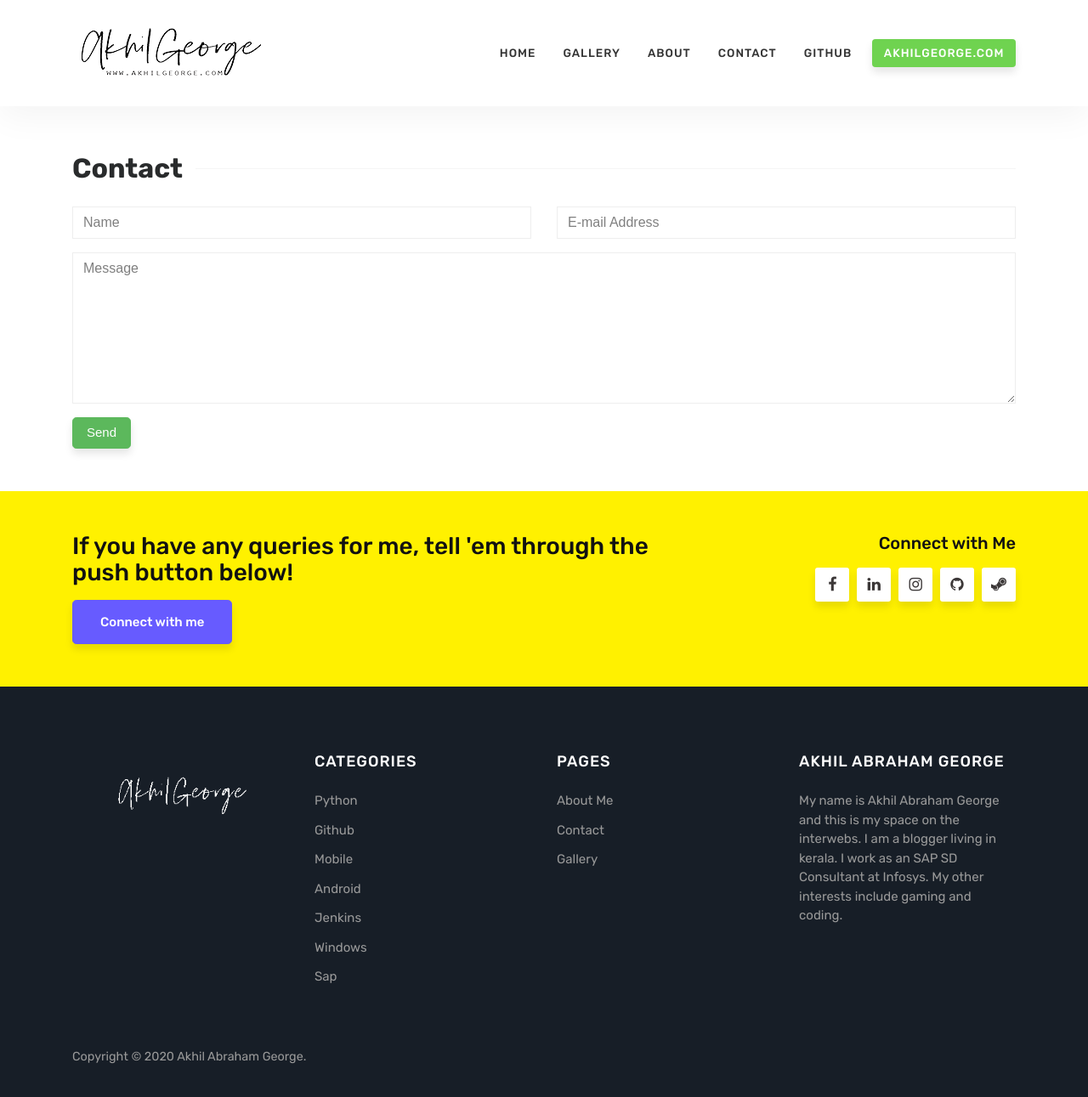
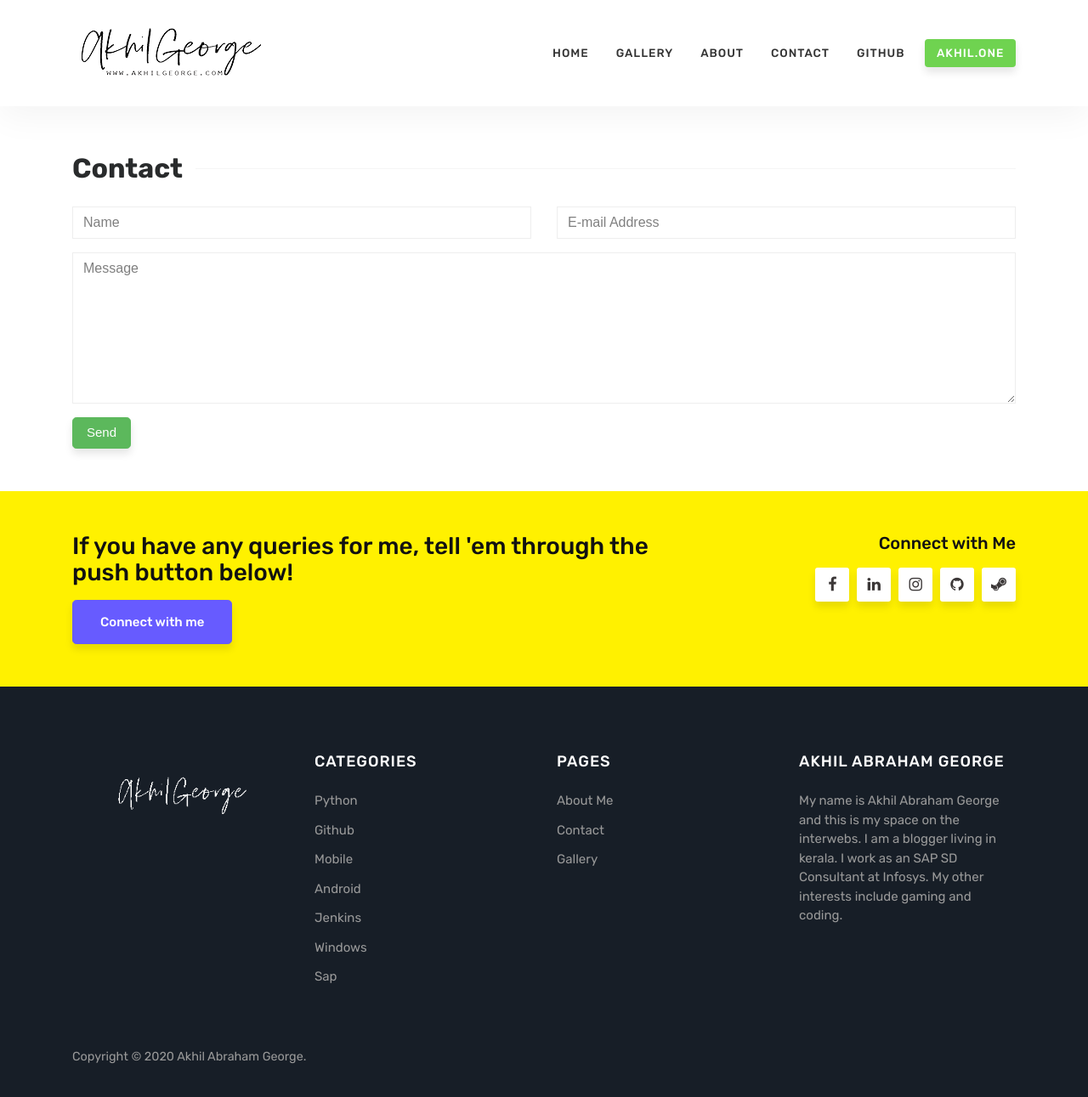
Before and after one commit to akhilgeo/akhilgeorge.com, a Jekyll site: the page built from contact.html, in a window 1280 px wide and 1300 px high. Shown: the top 1291 px of the window at 85% size. Built offline with Jekyll 4.4.1, drawn with Linux system fonts in a browser that asks for light colours.

Commit message:
Update default.html

```diff
--- a/_layouts/default.html
+++ b/_layouts/default.html
@@ -79,7 +79,7 @@
 
 
                 <li class="nav-item">
-                    <a class="nav-link highlight" href="https://akhilgeorge.com">akhilgeorge.com</a>
+                    <a class="nav-link highlight" href="https://akhil.one">akhil.one</a>
                 </li>
 
             </ul>
```
